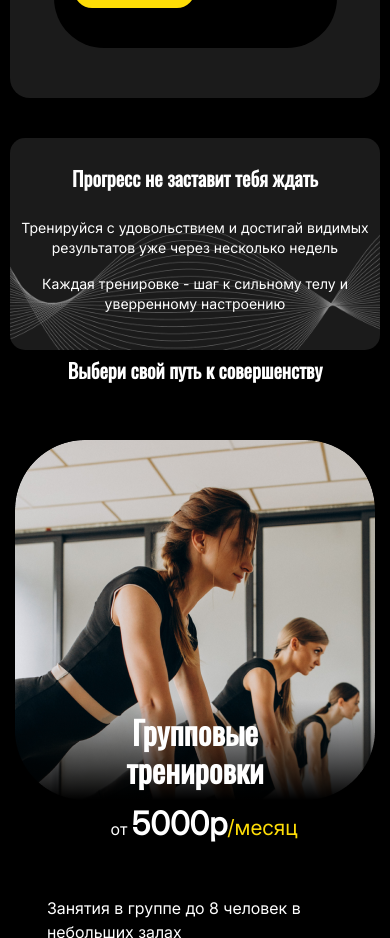
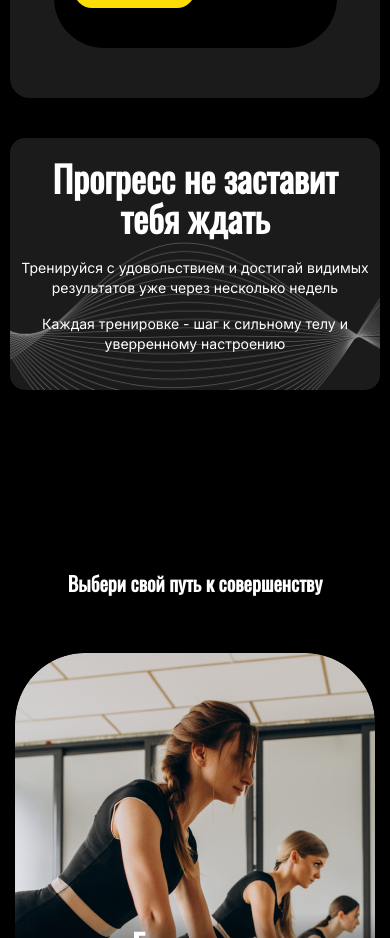
Before and after one commit to s1mple0315/fit_boxing, a React (Vite) app: page / in a window 390 px wide. Shown: the part 3520-4458 px from the top of the page. Built offline with nearby package versions, Linux system fonts and the light colour scheme.

Commit message:
enhance HomePage styles; adjust padding and increase heading font sizes for improved visibility

```diff
--- a/src/pages/HomePage/HomePage.module.css
+++ b/src/pages/HomePage/HomePage.module.css
@@ -37,10 +37,15 @@
   border-radius: 18px;
 }
 
+.progressSection {
+  margin-bottom: 173px;
+}
+
 .progress {
   margin: 90px 20px;
   padding: 80px 20px;
   border-radius: 80px;
+
   color: #fff;
   background-color: #1b1b1b;
   background-image: url("/assets/pages/pageTop.png");
@@ -72,7 +77,7 @@
 
 .trainingCards {
   margin: 100px 0;
-  padding: 0 186px;
+  padding: 0 100px;
   display: flex;
   gap: 37px;
   flex-wrap: wrap;
@@ -605,7 +610,6 @@
 
   .progress > h3 {
     text-align: center;
-    font-size: 45px;
     line-height: 40px;
   }
 
@@ -628,7 +632,6 @@
   }
 
   .trainingCardsSection > h3 {
-    font-size: 45px;
     line-height: 40px;
     margin-bottom: 40px !important;
   }
@@ -661,7 +664,7 @@
   }
 
   .progress > h3 {
-    font-size: 36px;
+    font-size: 42px;
     margin-bottom: 20px !important;
   }
 
@@ -700,7 +703,7 @@
   }
 
   .trainingCardsSection > h3 {
-    font-size: 36px;
+    font-size: 42px;
     margin-bottom: 30px !important;
   }
 
@@ -764,7 +767,7 @@
   }
 
   .progress > h3 {
-    font-size: 24px;
+    font-size: 36px;
     margin-bottom: 20px;
   }
 
@@ -800,7 +803,7 @@
   }
 
   .trainingCardsSection > h3 {
-    font-size: 24px;
+    font-size: 36px;
   }
 
   .subscribeSection {
@@ -886,10 +889,6 @@
   .progress {
     padding: 20px 10px;
     border-radius: 15px;
-  }
-
-  .progress > h3 {
-    font-size: 20px;
   }
 
   .trainingHalls > h3 {
```
